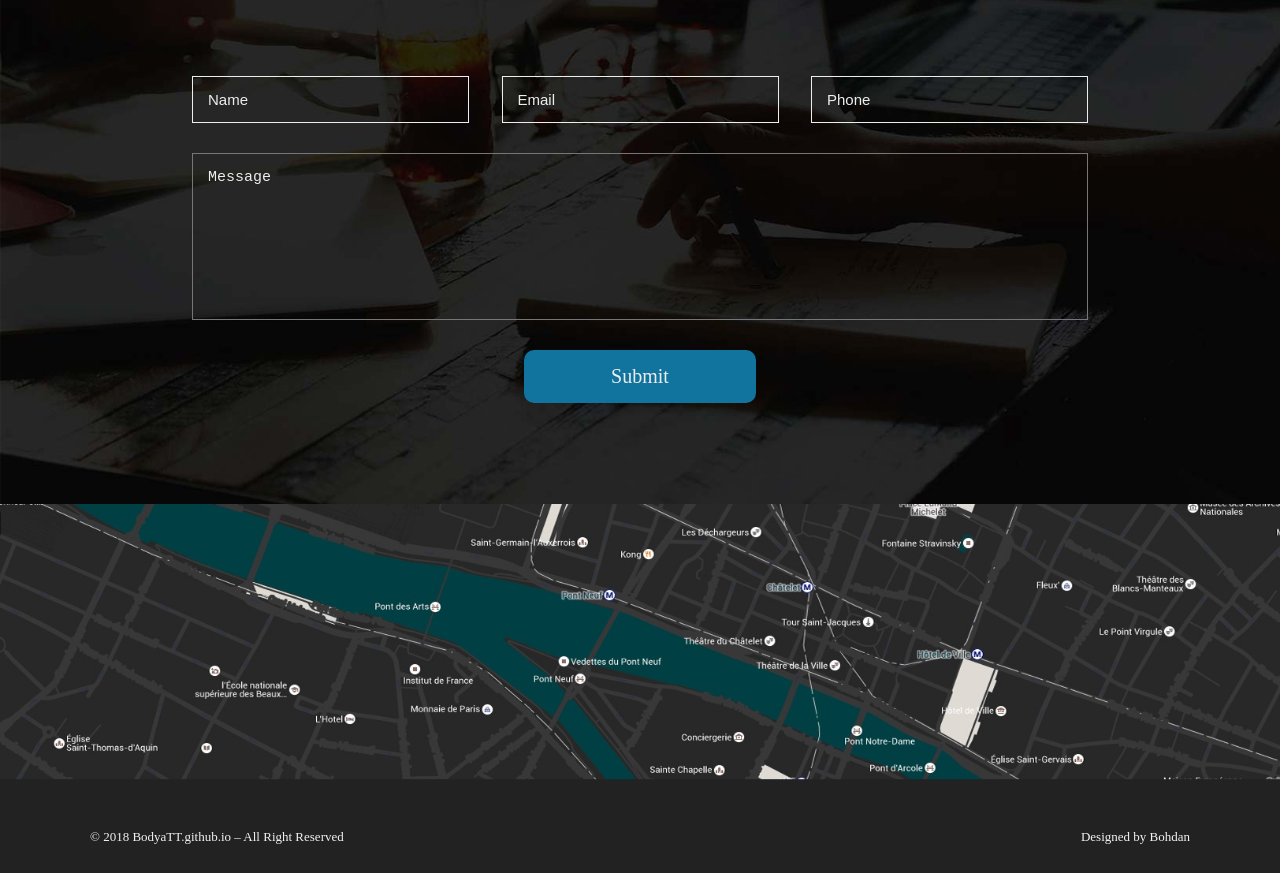
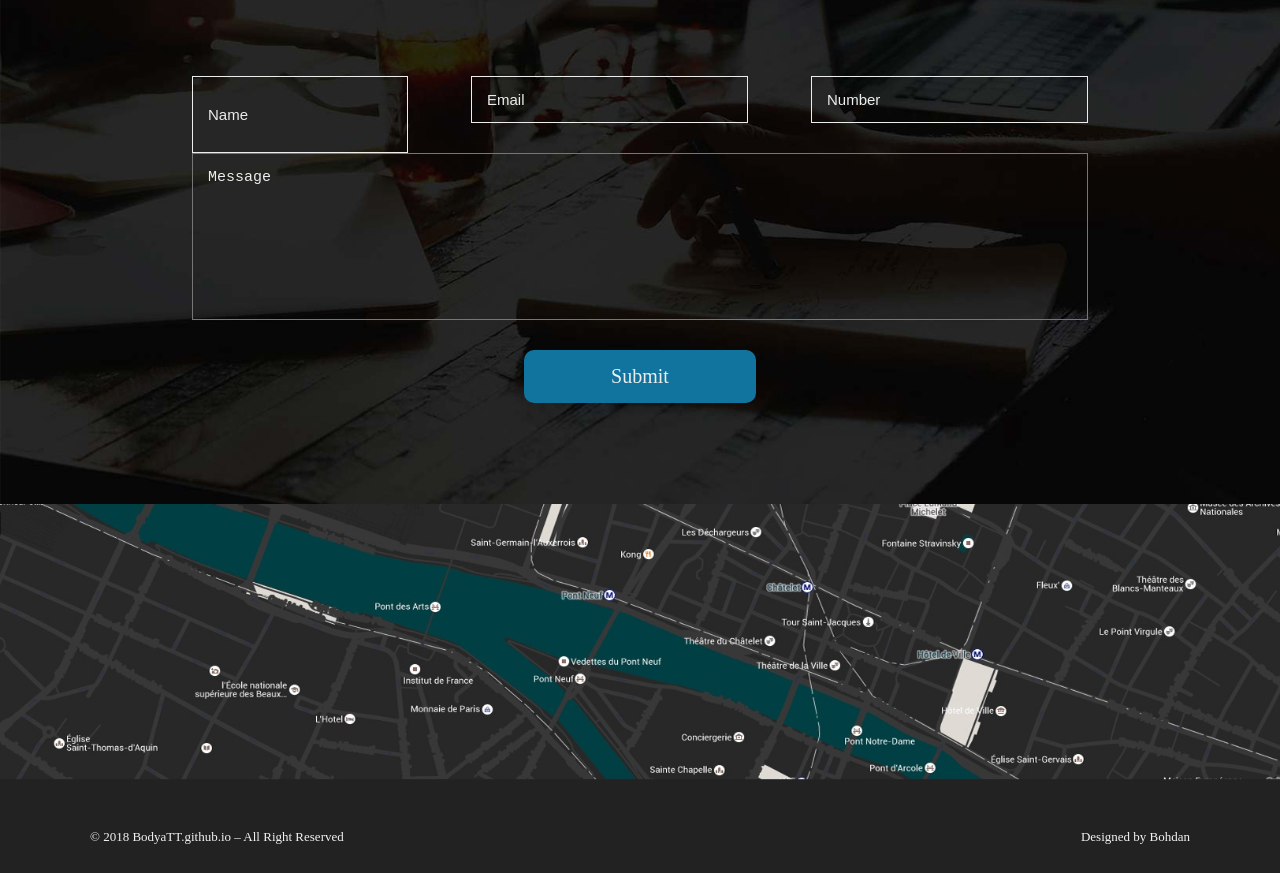
Before and after one commit to bohdanTrofimets/bohdanTrofimets.github.io, a plain HTML site: page site1/index.html in a window 1280 px wide. Shown: the part 6073-6946 px from the top of the page. Drawn offline with nearby package versions, Linux system fonts and the light colour scheme; some packages are replaced by stand-ins of ours; a script that the page names is missing; a web font is replaced by a local one.

Commit message:
Update index.html

```diff
--- a/site1/index.html
+++ b/site1/index.html
@@ -223,9 +223,9 @@
                     <img class="block__8__image" src="img/C.png" alt="C">
                 </div>
                 <form id="form" class="user-form">
-                    <input name="UserName" type="name" placeholder="Name">
+                    <input name="UserName" type="text" placeholder="Name">
                     <input name="Email" type="email" placeholder="Email">
-                    <input name="Phone" type="phone" placeholder="Phone">
+                    <input name="Phone" type="phone" placeholder="Number">
                    <textarea name="Message" id="message" cols="30" rows="10" placeholder="Message"></textarea>
                     <button type="submit">Submit</button>
                 </form>
@@ -248,7 +248,7 @@
     </footer>
     <script src="https://code.jquery.com/jquery-3.4.0.min.js"></script>
     <script src="https://cdn.jsdelivr.net/npm/sweetalert2@8"></script>
-    <script type="text/javascript" src="https://ajax.googleapis.com/ajax/libs/jquery/1.10.1/jquery.min.js"></script>
+    <script src="https://ajax.googleapis.com/ajax/libs/jquery/1.10.1/jquery.min.js"></script>
     <script src="js/main.js"></script>
 </body>
 </html>
```
